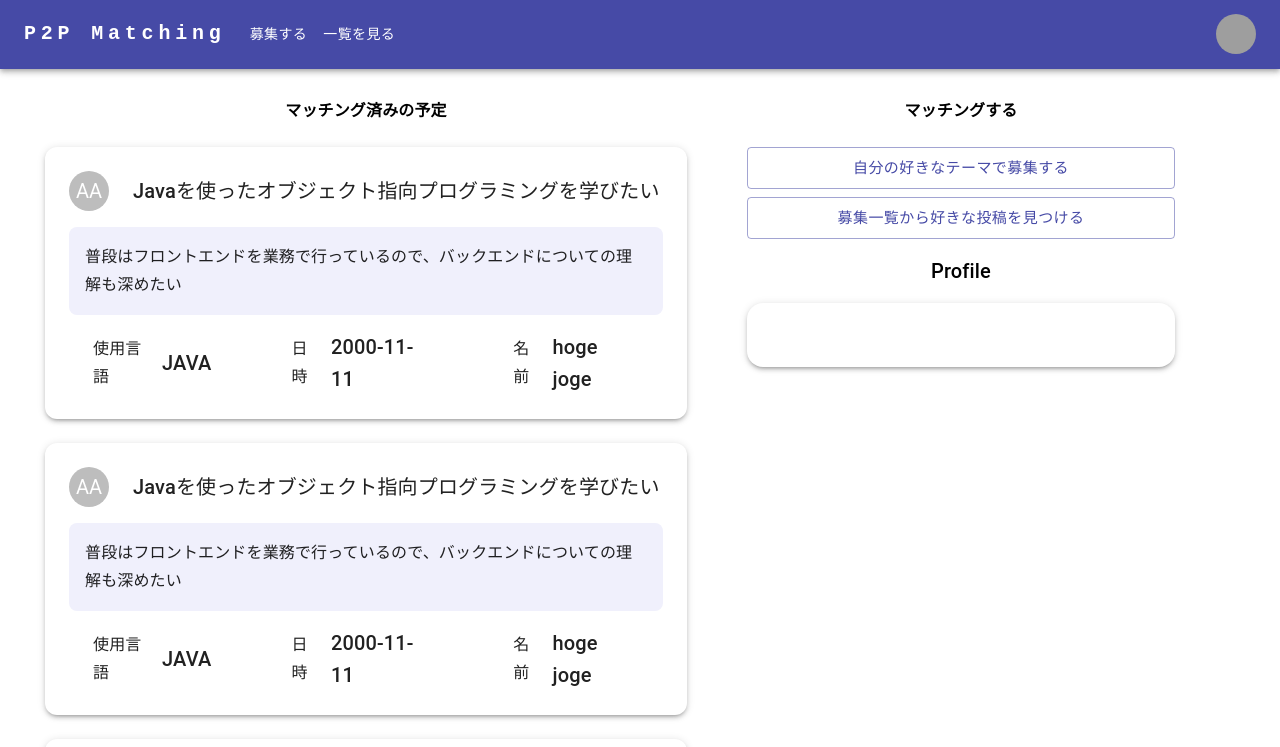
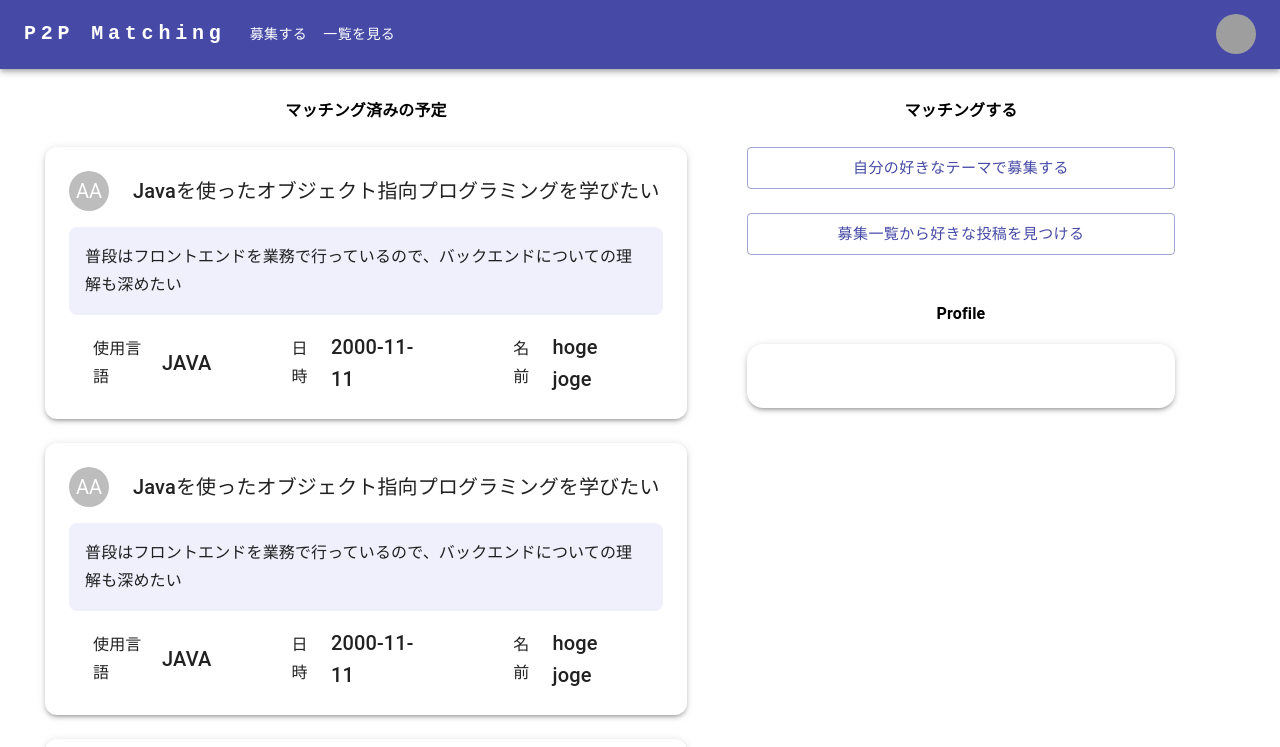
Before and after one commit to 42supporters-hackason/pair-pro, a React (Vite) app in the folder client/: page /home in a window 1280 px wide. Shown: the top 747 px of the page. Built offline with nearby package versions, Linux system fonts and the light colour scheme; grey boxes are pictures that could not be loaded.

Commit message:
styleの修正

```diff
--- a/client/src/pages/client/home.tsx
+++ b/client/src/pages/client/home.tsx
@@ -66,8 +66,8 @@ export const HomePage = () => {
               display: "flex",
               flexDirection: "column",
               justifyContent: "center",
-              mb: 2,
-              gap: 1,
+              mb: "45px",
+              gap: 3,
             }}
           >
             <Button size="large" variant="outlined">
@@ -79,7 +79,11 @@ export const HomePage = () => {
           </Box>
         </Box>
         <Box>
-          <Typography sx={{ textAlign: "center", mb: 2 }} variant="h6">
+          <Typography
+            fontWeight="bold"
+            sx={{ textAlign: "center", mb: 2 }}
+            variant="subtitle1"
+          >
             Profile
           </Typography>
           <Card></Card>
```
